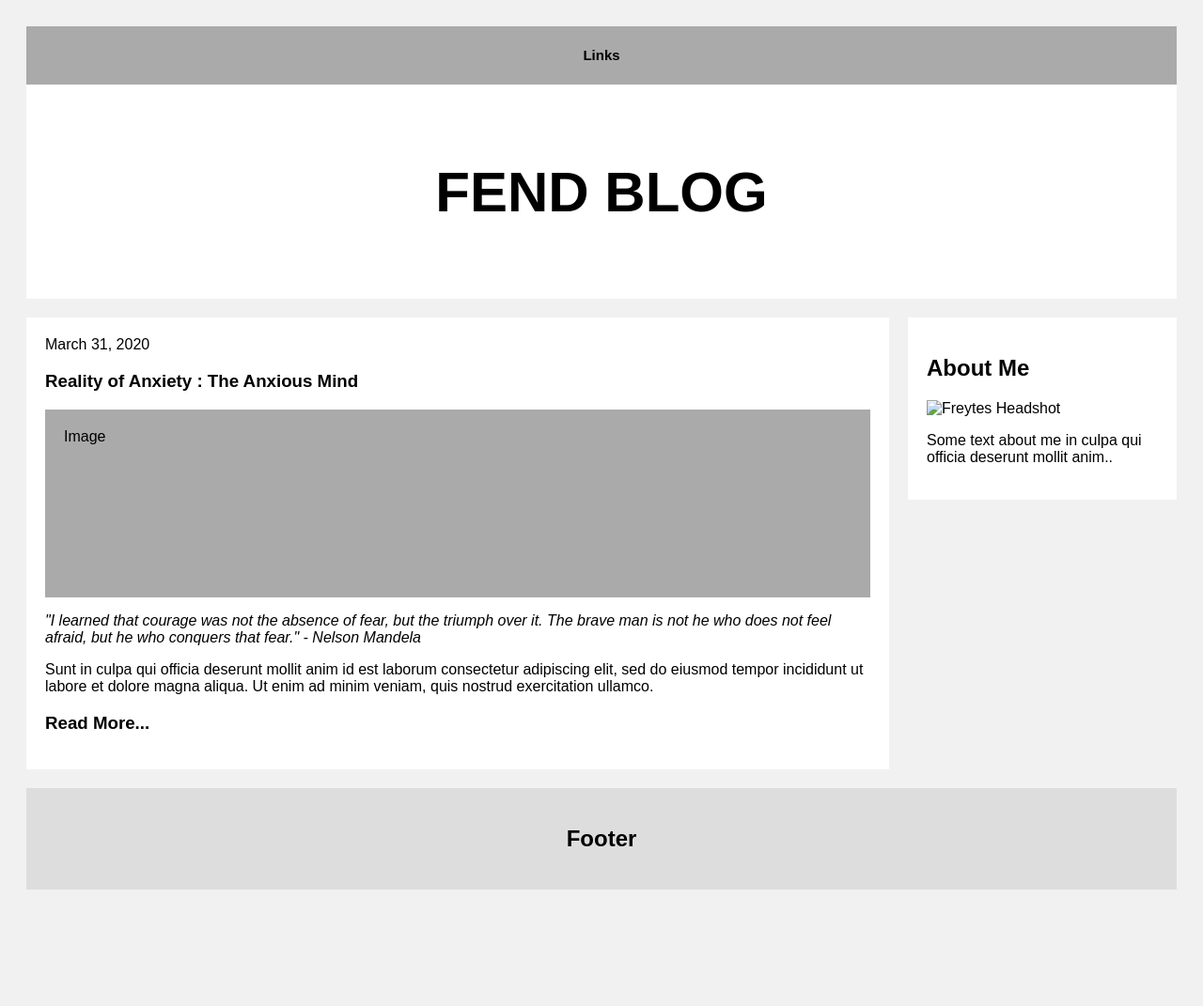
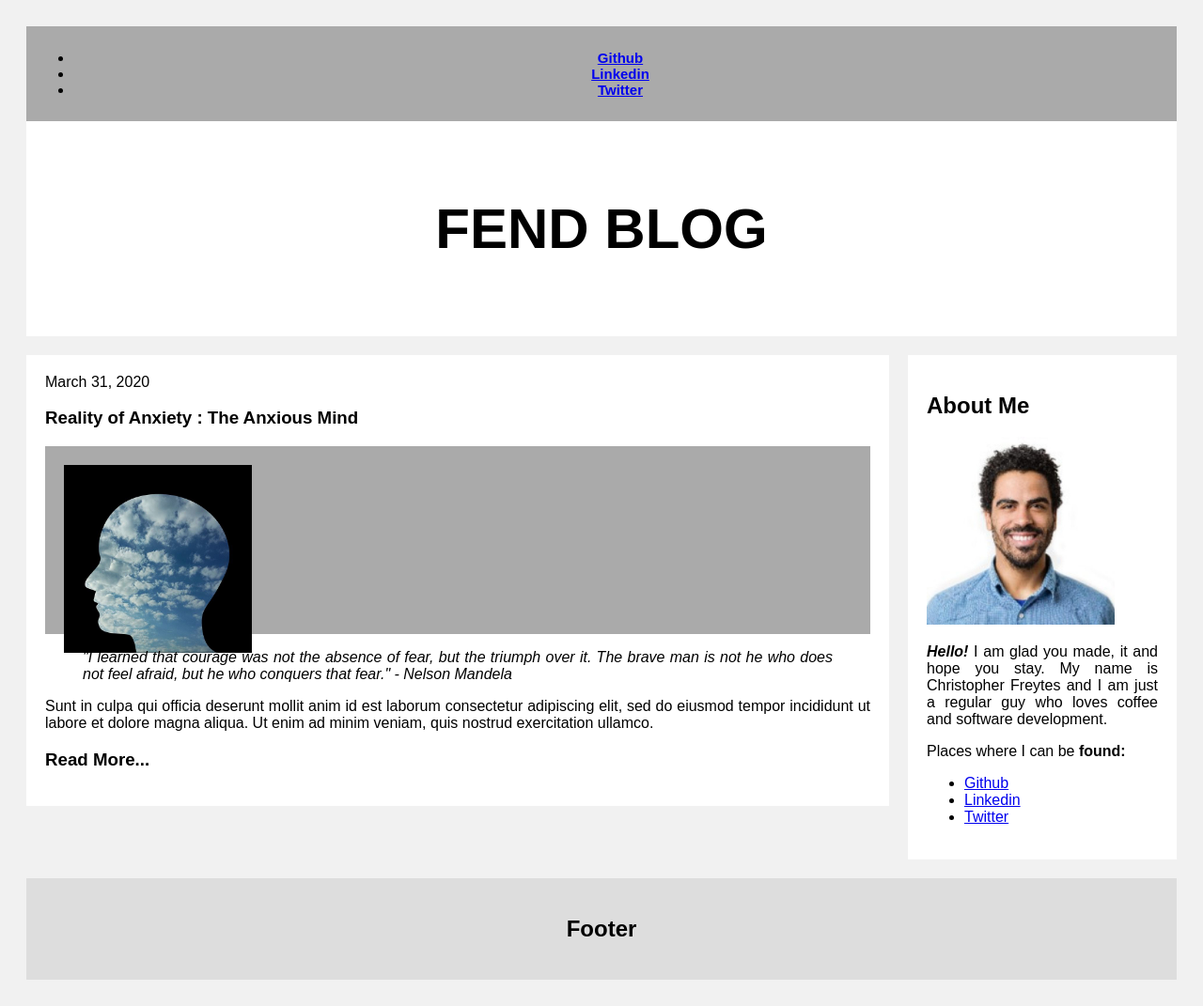
Before and after one commit to Freytes/FEND, a plain HTML site: page 1-FEND-Blog-Site/index.html in a window 1280 px wide. Shown: the whole page at 94% size. Before the commit the page ends 975 px from the top, so only its background shows below. Drawn offline with Linux system fonts and the light colour scheme.

Commit message:
Added Images

```diff
--- a/1-FEND-Blog-Site/index.html
+++ b/1-FEND-Blog-Site/index.html
@@ -12,6 +12,10 @@ body {
   font-family: Arial;
   padding: 20px;
   background: #f1f1f1;
+}
+
+div{
+  text-align: justify;
 }
 
 /* Header/Blog Title */
@@ -44,13 +48,15 @@ body {
   padding-left: 20px;
 }
 
-/* Fake image */
+/* image block */
 .img {
   background-color: #aaa;
   width: 100%;
   padding: 20px;
 }
-.about {
+
+/* images */
+.imgAbout {
   border-radius: 50%;
 }
 
@@ -88,7 +94,11 @@ body {
 <body>
 
 <div class="topmenu">
-<h2>Links</h2>
+<h2>  <ul>
+  <li><a href="https://github.com/freytes">Github</a></li>
+  <li><a href="https://linkedin.com/in/cfreytes">Linkedin</a></li>
+  <li><a href="https://twitter.com/iamfreytes">Twitter</a></li>
+</ul></h2>
 </div>
 
 <div class="header">
@@ -104,9 +114,9 @@ body {
     <div> <h3>Reality of Anxiety : The Anxious Mind</h3> </div>
     </div>
 
-      <div class="img" style="height:200px;">Image</div>
-      <p><em>"I learned that courage was not the absence of fear, but the triumph over it. The brave man is not he who does not feel afraid, but he who conquers that fear."
-        - Nelson Mandela</em></p>
+      <div class="img" style="height:200px;">  <img src="./assets/images/head-2360166_640.jpg" alt="Anxious" style="height:200px"></div>
+      <blockquote cite="Nelson Mandela"><em>"I learned that courage was not the absence of fear, but the triumph over it. The brave man is not he who does not feel afraid, but he who conquers that fear."
+        - Nelson Mandela</em></blockquote>
       <p>Sunt in culpa qui officia deserunt mollit anim id est laborum consectetur adipiscing elit, sed do eiusmod tempor incididunt ut labore et dolore magna aliqua. Ut enim ad minim veniam, quis nostrud exercitation ullamco.</p>
 
       <div> <h3>Read More...</h3> </div>
@@ -117,9 +127,15 @@ body {
     <div class="card">
       <h2>About Me</h2>
       <div class="about">
-        <img src="./1-FEND-Blog-Site/assets/images/cfreytes-headshot.jpeg" alt="Freytes Headshot" style="height:200px">
+        <img src="./assets/images/cfreytes-headshot.jpeg" alt="Freytes Headshot" style="height:200px">
       </div>
-      <p>Some text about me in culpa qui officia deserunt mollit anim..</p>
+      <p><em><b>Hello!</b></em> I am glad you made, it and hope you stay. My name is Christopher Freytes and I am just a regular guy who loves coffee and software development.</p>
+      <p>Places where I can be <b>found:</b></p>
+      <ul>
+      <li><a href="https://github.com/freytes">Github</a></li>
+      <li><a href="https://linkedin.com/in/cfreytes">Linkedin</a></li>
+      <li><a href="https://twitter.com/iamfreytes">Twitter</a></li>
+    </ul>
     </div>
   </div>
 </div>
```
